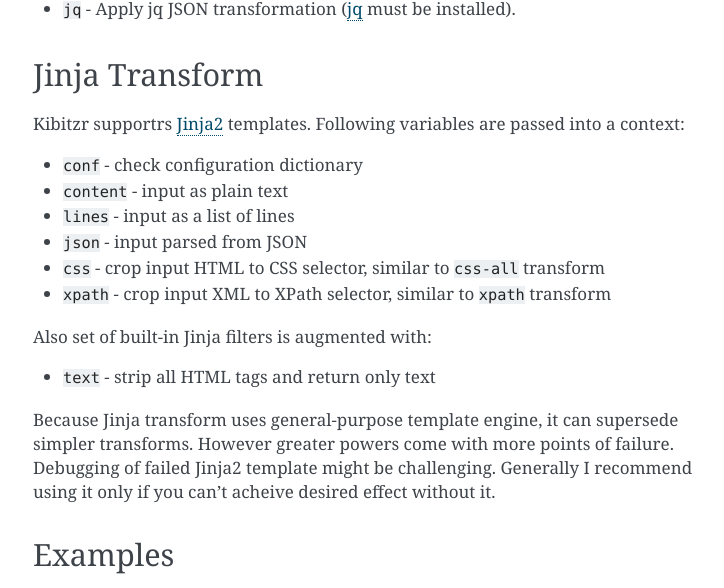
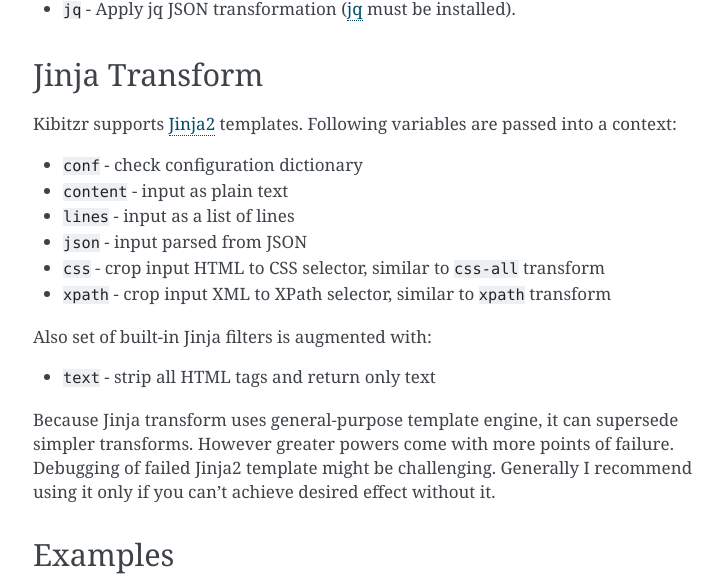
Before and after one commit to kibitzr/kibitzr, a Sphinx documentation site: the page built from docs/transforms.rst, in a window 1280 px wide and 900 px high, scrolled down 682 px. Shown: the part 148-736 px from the top of the window, without its empty margins (387-1111 px from the left). Built offline with Sphinx 7.4.7, drawn with Linux system fonts in a browser that asks for light colours.

Commit message:
Fixed typos: supportrs -> supports, acheive -> achieve

```diff
--- a/docs/transforms.rst
+++ b/docs/transforms.rst
@@ -36,7 +36,7 @@ JSON
 Jinja Transform
 ---------------
 
-Kibitzr supportrs Jinja2_ templates.
+Kibitzr supports Jinja2_ templates.
 Following variables are passed into a context:
 
 * ``conf`` - check configuration dictionary
@@ -53,7 +53,7 @@ Also set of built-in Jinja filters is augmented with:
 Because Jinja transform uses general-purpose template engine, it can supersede simpler transforms.
 However greater powers come with more points of failure.
 Debugging of failed Jinja2 template might be challenging.
-Generally I recommend using it only if you can't acheive desired effect without it.
+Generally I recommend using it only if you can't achieve desired effect without it.
 
 Examples
 --------
```
